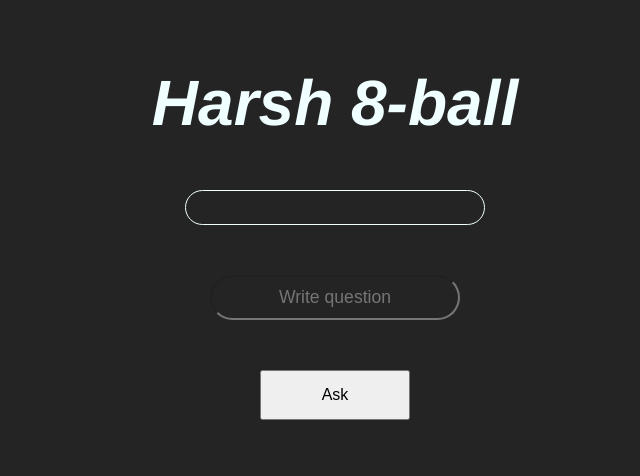
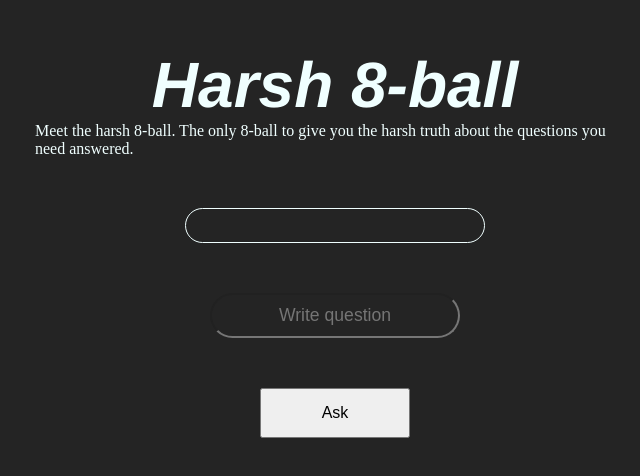
Before and after one commit to Nuggxt/Magic-Eightball, a plain HTML site: page index.html in a window 1280 px wide. Shown: the part 132-608 px from the top of the page, without its empty margins (305-945 px from the left). Drawn offline with Linux system fonts and the light colour scheme.

Commit message:
Added Description to the page about the page.

```diff
--- a/index.html
+++ b/index.html
@@ -16,6 +16,9 @@
         <div class="title">
             <h1>Harsh 8-ball</h1>
         </div>
+        <div class="desc">
+            <p>Meet the harsh 8-ball. The only 8-ball to give you the harsh truth about the questions you need answered.</p>
+        </div>
         <div class="output" id="xLabel"></div>
         <div class="input">
             <input type="text" name="question" id="yLabel" placeholder="Write question">
```
